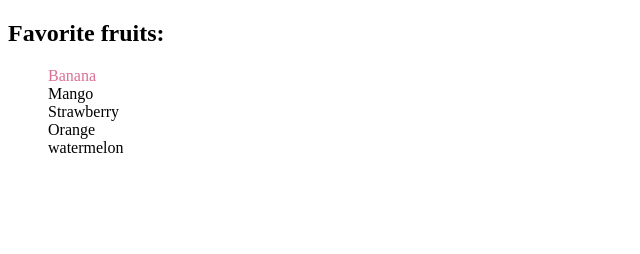
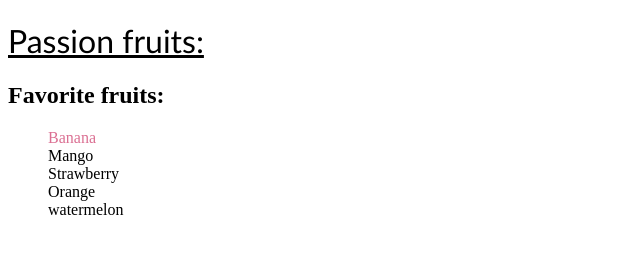
Before and after one commit to HokageDuJava/tutoGitYoutube, a plain HTML site: page index.html in a window 1280 px wide. Shown: the whole page, without its empty margins (0-640 px from the left). Drawn offline with Linux system fonts and the light colour scheme.

Commit message:
first heading in the home page

```diff
--- a/index.html
+++ b/index.html
@@ -8,7 +8,7 @@
     </head>
 
     <body>
-
+        <h1>Passion fruits:</h1>
 
         <h2>Favorite fruits:</h2>
         <ul>
```
